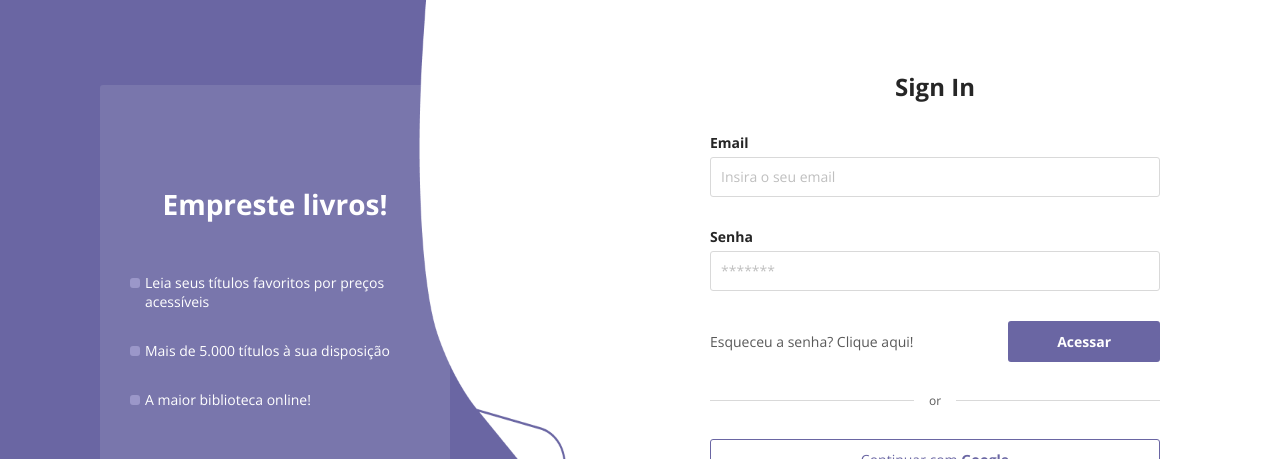
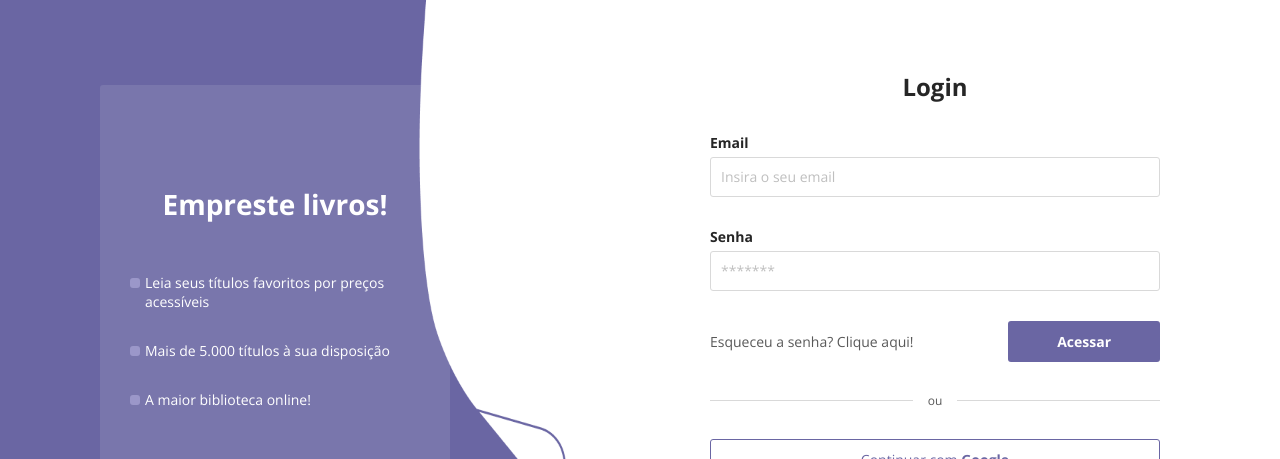
Before and after one commit to elicavalheiro/ebook-rent, a Vue app: page /login in a window 1280 px wide. Shown: the part 190-649 px from the top of the page. Built offline with nearby package versions, Linux system fonts and the light colour scheme; what miragejs would draw is missing.

Commit message:
:art: set divider text reactivity and change login h1

```diff
--- a/src/components/Common/Divider/Divider.vue
+++ b/src/components/Common/Divider/Divider.vue
@@ -1,7 +1,7 @@
 <template>
   <div class="divider">
     <div class="left"></div>
-    <p>or</p>
+    <p>{{ text }}</p>
     <div class="right"></div>
   </div>
 </template>
--- a/src/components/Form/LoginForm/LoginForm.vue
+++ b/src/components/Form/LoginForm/LoginForm.vue
@@ -1,6 +1,6 @@
 <template>
   <form @submit.prevent="handleLogin" class="login-form-container">
-    <h1>Sign In</h1>
+    <h1>Login</h1>
     <form-input
       label="Email"
       v-model="email"
```
